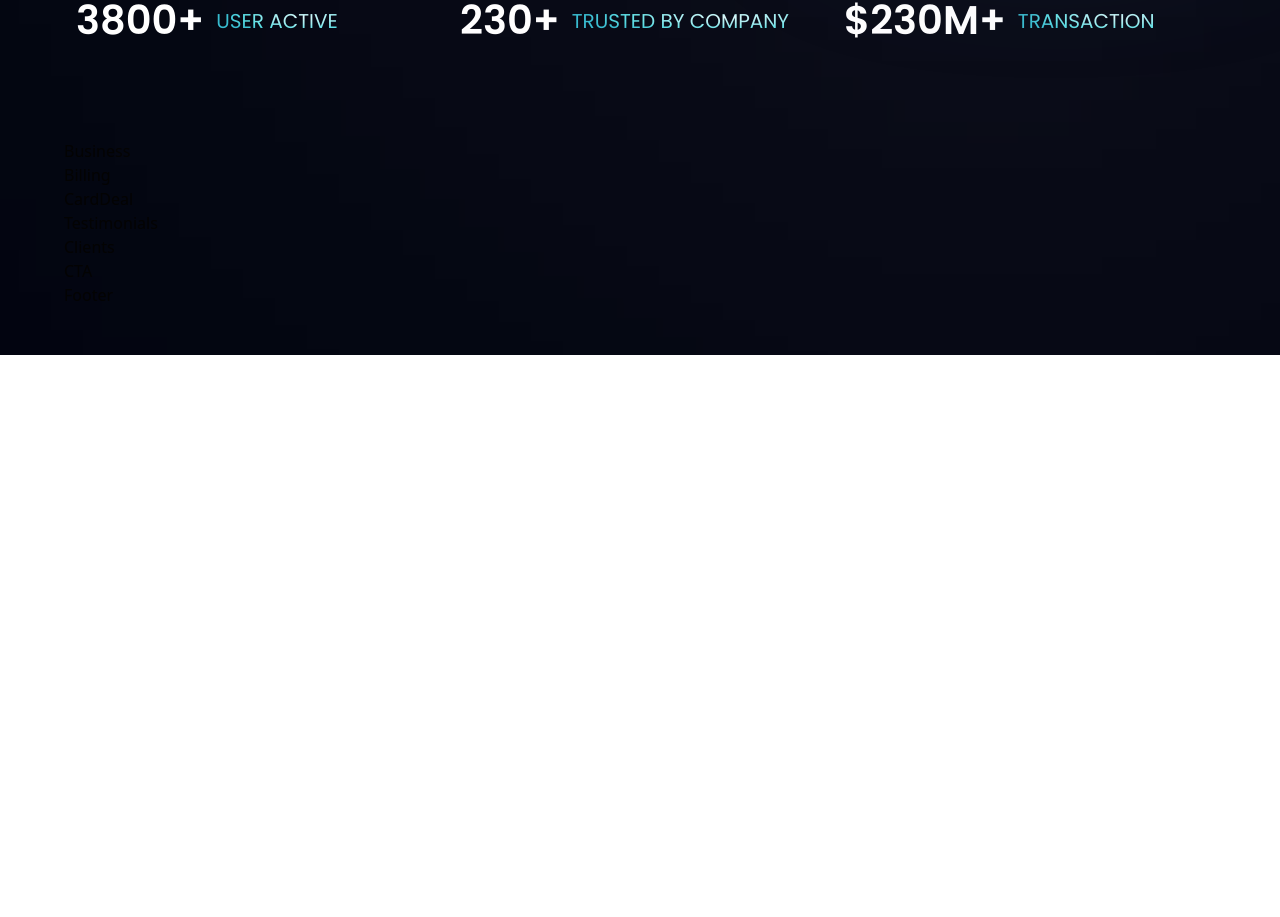
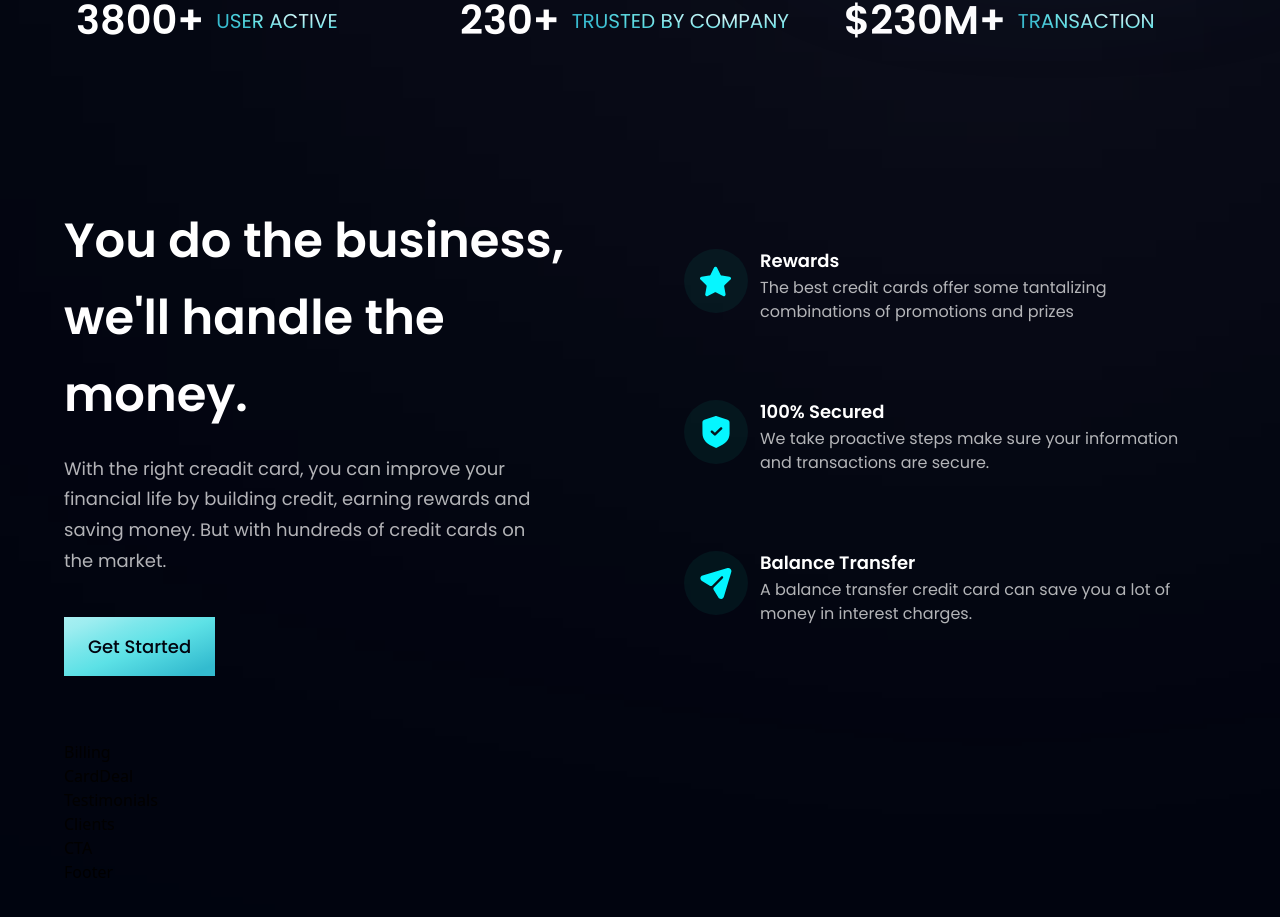
Before and after one commit to shaarkr/hoobank, a React (Vite) app: page / in a window 1280 px wide. Shown: the part 854-1771 px from the top of the page. Before the commit the page ends 1209 px from the top, so only its background shows below. Built offline with nearby package versions, Linux system fonts and the light colour scheme.

Commit message:
feat: add BUsiness Features section - add Button component

```diff
--- a/src/components/Business.jsx
+++ b/src/components/Business.jsx
@@ -1,5 +1,49 @@
-const Business = () => {
-  return <div>Business</div>
-}
+import { features } from '../constants'
+import styles, { layout } from '../style'
+import Button from './Button'
+
+const FeatureCard = ({ icon, title, content, index }) => (
+  <div
+    className={`flex flex-row p-6 rounded-[20px] ${index !== features.length - 1 ? 'mb-6' : 'mb-0'} feature-card`}
+  >
+    <div
+      className={`w-[64px] h-[64px] rounded-full ${styles.flexCenter} bg-dimBlue`}
+    >
+      <img src={icon} alt='icon' className='object-contain w-1/2 h-1/2' />
+    </div>
+    <div className='flex flex-col flex-1 ml-3'>
+      <h4 className='font-poppins font-semibold text-[18px] leading-[23px] text-white mb-1'>
+        {title}
+      </h4>
+      <p className='font-poppins font-normal text-[16px] leading-[24px] text-dimWhite mb-1'>
+        {content}
+      </p>
+    </div>
+  </div>
+)
+
+const Business = () => (
+  <section id='features' className={`${layout.section}`}>
+    <div className={`${layout.sectionInfo}`}>
+      <h2 className={`${styles.heading2}`}>
+        You do the business, <br className='hidden sm:block' /> we&apos;ll
+        handle the money.
+      </h2>
+      <p className={`${styles.paragraph} max-w-[470px] mt-5`}>
+        With the right creadit card, you can improve your financial life by
+        building credit, earning rewards and saving money. But with hundreds of
+        credit cards on the market.
+      </p>
+
+      <Button styles='mt-10' />
+    </div>
+
+    <div className={`${layout.sectionImg} flex-col`}>
+      {features.map((feature, index) => (
+        <FeatureCard key={feature.id} {...feature} index={index} />
+      ))}
+    </div>
+  </section>
+)
 
 export default Business
--- a/src/components/Button.jsx
+++ b/src/components/Button.jsx
@@ -1,5 +1,10 @@
-const Button = () => {
-  return <div>Button</div>
-}
+const Button = ({ styles }) => (
+  <button
+    type='button'
+    className={`px-6 py-4 font-medium bg-blue-gradient font-poppins text-[18px] text-primary outline-none ${styles}`}
+  >
+    Get Started
+  </button>
+)
 
 export default Button
```
